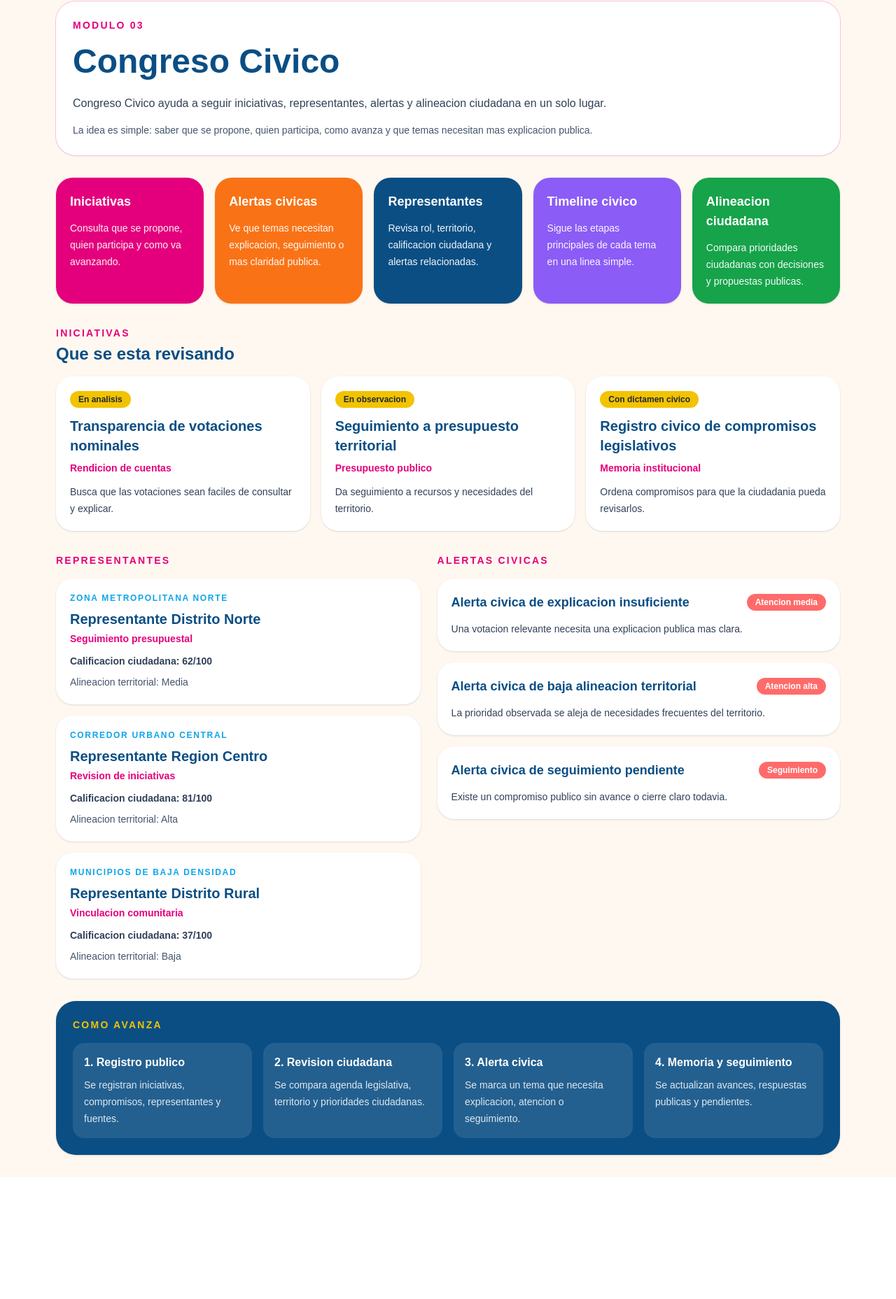
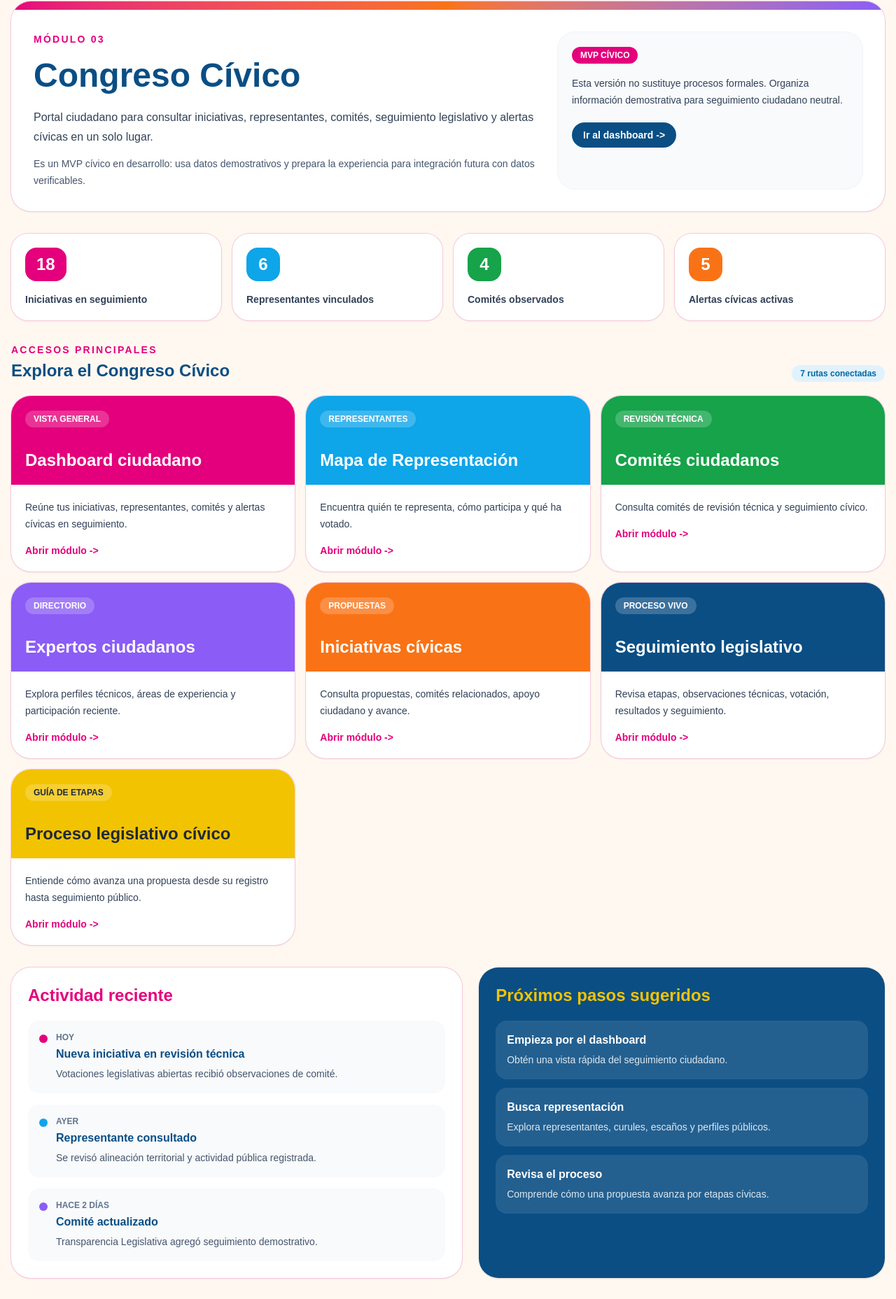
Before and after one commit to TecnocraciaParticipativaMexico/Plataforma, a Next.js app in the folder web/: page /congreso-civico in a window 1280 px wide. Shown: the part 137-1994 px from the top of the page at 70% size. Before the commit the page ends 1820 px from the top, so only its background shows below. Built offline with nearby package versions, Linux system fonts and the light colour scheme.

Commit message:
Consolidar portal de Congreso Cívico

```diff
--- a/web/app/congreso-civico/page.tsx
+++ b/web/app/congreso-civico/page.tsx
@@ -1,186 +1,241 @@
 import Link from "next/link";
-import {
-  alertasCongresoCivico,
-  iniciativasCongresoCivico,
-  propositoCongresoCivico,
-  representantesCongresoCivico,
-  timelineCongresoCivico,
-} from "../lib/congresoCivico";
 
-const estadoLabel = {
-  observacion: "En observacion",
-  analisis: "En analisis",
-  dictamen: "Con dictamen civico",
+type EstadoVisual = "loading" | "empty" | "error";
+
+type AccesoPortal = {
+  href: string;
+  titulo: string;
+  descripcion: string;
+  etiqueta: string;
+  color: string;
 };
 
-const alineacionLabel = {
-  alta: "Alta",
-  media: "Media",
-  baja: "Baja",
-};
-
-const severidadLabel = {
-  informativa: "Seguimiento",
-  media: "Atencion media",
-  alta: "Atencion alta",
-};
-
-const accesosCongresoCivico = [
+const accesosPortal: AccesoPortal[] = [
   {
-    href: "/congreso-civico/iniciativas",
-    titulo: "Iniciativas",
-    descripcion: "Consulta que se propone, quien participa y como va avanzando.",
+    href: "/congreso-civico/dashboard",
+    titulo: "Dashboard ciudadano",
+    descripcion: "Reúne tus iniciativas, representantes, comités y alertas cívicas en seguimiento.",
+    etiqueta: "Vista general",
     color: "bg-[#E4007C] text-white",
   },
   {
-    href: "/congreso-civico/alertas",
-    titulo: "Alertas civicas",
-    descripcion: "Ve que temas necesitan explicacion, seguimiento o mas claridad publica.",
+    href: "/congreso-civico/representacion",
+    titulo: "Mapa de Representación",
+    descripcion: "Encuentra quién te representa, cómo participa y qué ha votado.",
+    etiqueta: "Representantes",
+    color: "bg-[#0EA5E9] text-white",
+  },
+  {
+    href: "/congreso-civico/comites",
+    titulo: "Comités ciudadanos",
+    descripcion: "Consulta comités de revisión técnica y seguimiento cívico.",
+    etiqueta: "Revisión técnica",
+    color: "bg-[#16A34A] text-white",
+  },
+  {
+    href: "/congreso-civico/comites/expertos",
+    titulo: "Expertos ciudadanos",
+    descripcion: "Explora perfiles técnicos, áreas de experiencia y participación reciente.",
+    etiqueta: "Directorio",
+    color: "bg-[#8B5CF6] text-white",
+  },
+  {
+    href: "/congreso-civico/iniciativas",
+    titulo: "Iniciativas cívicas",
+    descripcion: "Consulta propuestas, comités relacionados, apoyo ciudadano y avance.",
+    etiqueta: "Propuestas",
     color: "bg-[#F97316] text-white",
   },
   {
-    href: "/congreso-civico/legisladores",
-    titulo: "Representantes",
-    descripcion: "Revisa rol, territorio, calificacion ciudadana y alertas relacionadas.",
+    href: "/congreso-civico/seguimiento",
+    titulo: "Seguimiento legislativo",
+    descripcion: "Revisa etapas, observaciones técnicas, votación, resultados y seguimiento.",
+    etiqueta: "Proceso vivo",
     color: "bg-[#0A4E84] text-white",
   },
   {
-    href: "/congreso-civico/timeline",
-    titulo: "Timeline civico",
-    descripcion: "Sigue las etapas principales de cada tema en una linea simple.",
-    color: "bg-[#8B5CF6] text-white",
+    href: "/congreso-civico/proceso-legislativo",
+    titulo: "Proceso legislativo cívico",
+    descripcion: "Entiende cómo avanza una propuesta desde su registro hasta seguimiento público.",
+    etiqueta: "Guía de etapas",
+    color: "bg-[#F2C300] text-[#1F2937]",
+  },
+];
+
+const metricasPortal = [
+  { label: "Iniciativas en seguimiento", valor: 18, clase: "bg-[#E4007C] text-white" },
+  { label: "Representantes vinculados", valor: 6, clase: "bg-[#0EA5E9] text-white" },
+  { label: "Comités observados", valor: 4, clase: "bg-[#16A34A] text-white" },
+  { label: "Alertas cívicas activas", valor: 5, clase: "bg-[#F97316] text-white" },
+] as const;
+
+const actividadReciente = [
+  {
+    titulo: "Nueva iniciativa en revisión técnica",
+    descripcion: "Votaciones legislativas abiertas recibió observaciones de comité.",
+    fecha: "Hoy",
+    color: "bg-[#E4007C]",
   },
   {
-    href: "/congreso-civico/alineacion",
-    titulo: "Alineacion ciudadana",
-    descripcion: "Compara prioridades ciudadanas con decisiones y propuestas publicas.",
-    color: "bg-[#16A34A] text-white",
+    titulo: "Representante consultado",
+    descripcion: "Se revisó alineación territorial y actividad pública registrada.",
+    fecha: "Ayer",
+    color: "bg-[#0EA5E9]",
   },
-] as const;
+  {
+    titulo: "Comité actualizado",
+    descripcion: "Transparencia Legislativa agregó seguimiento demostrativo.",
+    fecha: "Hace 2 días",
+    color: "bg-[#8B5CF6]",
+  },
+];
+
+const proximosPasos = [
+  {
+    titulo: "Empieza por el dashboard",
+    descripcion: "Obtén una vista rápida del seguimiento ciudadano.",
+    href: "/congreso-civico/dashboard",
+  },
+  {
+    titulo: "Busca representación",
+    descripcion: "Explora representantes, curules, escaños y perfiles públicos.",
+    href: "/congreso-civico/representacion",
+  },
+  {
+    titulo: "Revisa el proceso",
+    descripcion: "Comprende cómo una propuesta avanza por etapas cívicas.",
+    href: "/congreso-civico/proceso-legislativo",
+  },
+];
+
+const estadosVisuales: Record<EstadoVisual, { titulo: string; descripcion: string; clase: string }> = {
+  loading: {
+    titulo: "Cargando portal",
+    descripcion: "La información del Congreso Cívico se está preparando para consulta.",
+    clase: "bg-[#E0F2FE] text-[#0369A1]",
+  },
+  empty: {
+    titulo: "Sin información disponible",
+    descripcion: "Cuando existan módulos cívicos activos aparecerán en esta vista.",
+    clase: "bg-[#FFF1A8] text-[#0A4E84]",
+  },
+  error: {
+    titulo: "No se pudo mostrar el portal",
+    descripcion: "Esta vista usa datos demostrativos y no realiza conexión con servicios externos.",
+    clase: "bg-[#FCE7F3] text-[#BE185D]",
+  },
+};
 
 export default function CongresoCivicoPage() {
   return (
     <main className="min-h-screen bg-[#FFF8F0] text-[#0A4E84]">
-      <div className="mx-auto max-w-6xl px-4 py-8">
+      <div className="mx-auto max-w-7xl px-4 py-8">
         <Link href="/" className="mb-5 inline-block text-sm font-semibold text-[#E4007C]">
           {"<-"} Volver al inicio
         </Link>
 
-        <section className="mb-8 rounded-[28px] bg-white p-6 shadow-sm ring-1 ring-[#F7C9DD]">
-          <div className="mb-3 text-sm font-bold uppercase tracking-[0.16em] text-[#E4007C]">
-            Modulo 03
-          </div>
-          <h1 className="max-w-3xl text-4xl font-bold leading-tight md:text-5xl">
-            Congreso Civico
-          </h1>
+        <section className="mb-8 overflow-hidden rounded-[28px] bg-white shadow-sm ring-1 ring-[#F7C9DD]">
+          <div className="h-3 bg-gradient-to-r from-[#E4007C] via-[#F97316] via-[#F2C300] via-[#16A34A] via-[#0EA5E9] to-[#8B5CF6]" />
+          <div className="grid gap-6 p-6 lg:grid-cols-[1.25fr_0.75fr] lg:p-8">
+            <div>
+              <div className="mb-3 text-sm font-bold uppercase tracking-[0.16em] text-[#E4007C]">Módulo 03</div>
+              <h1 className="max-w-3xl text-4xl font-bold leading-tight md:text-5xl">Congreso Cívico</h1>
               <p className="mt-4 max-w-3xl text-base leading-7 text-slate-700">
-            {propositoCongresoCivico.titulo} ayuda a seguir iniciativas, representantes,
-            alertas y alineacion ciudadana en un solo lugar.
+                Portal ciudadano para consultar iniciativas, representantes, comités, seguimiento legislativo y alertas cívicas en un solo lugar.
               </p>
               <p className="mt-3 max-w-3xl text-sm leading-6 text-slate-600">
-            La idea es simple: saber que se propone, quien participa, como avanza y que temas
-            necesitan mas explicacion publica.
+                Es un MVP cívico en desarrollo: usa datos demostrativos y prepara la experiencia para integración futura con datos verificables.
               </p>
+            </div>
+            <aside className="rounded-[24px] bg-[#F8FAFC] p-5 ring-1 ring-slate-100">
+              <div className="inline-flex rounded-full bg-[#E4007C] px-3 py-1 text-xs font-bold uppercase text-white">MVP cívico</div>
+              <p className="mt-4 text-sm leading-6 text-slate-700">
+                Esta versión no sustituye procesos formales. Organiza información demostrativa para seguimiento ciudadano neutral.
+              </p>
+              <Link href="/congreso-civico/dashboard" className="mt-5 inline-flex rounded-full bg-[#0A4E84] px-4 py-2 text-sm font-bold text-white transition hover:bg-[#083E69]">
+                Ir al dashboard -&gt;
+              </Link>
+            </aside>
+          </div>
         </section>
 
-        <section className="mb-8 grid gap-4 md:grid-cols-2 xl:grid-cols-5">
-          {accesosCongresoCivico.map((acceso) => (
-            <Link
-              key={acceso.href}
-              href={acceso.href}
-              className={`${acceso.color} rounded-[24px] p-5 shadow-sm transition hover:-translate-y-0.5 hover:shadow-md`}
-            >
-              <div className="text-lg font-bold">{acceso.titulo}</div>
-              <p className="mt-3 text-sm leading-6 opacity-95">{acceso.descripcion}</p>
-            </Link>
+        <section className="mb-8 grid gap-4 md:grid-cols-2 xl:grid-cols-4">
+          {metricasPortal.map((metrica) => (
+            <article key={metrica.label} className="rounded-[24px] bg-white p-5 shadow-sm ring-1 ring-[#F7C9DD]">
+              <div className={`${metrica.clase} mb-4 inline-flex h-12 min-w-12 items-center justify-center rounded-2xl px-4 text-2xl font-bold`}>{metrica.valor}</div>
+              <div className="text-sm font-bold text-slate-700">{metrica.label}</div>
+            </article>
           ))}
         </section>
 
         <section className="mb-8">
-          <div className="mb-4 flex items-end justify-between gap-4">
+          <div className="mb-5 flex flex-wrap items-end justify-between gap-4">
             <div>
-              <div className="text-sm font-bold uppercase tracking-[0.16em] text-[#E4007C]">
-                Iniciativas
+              <div className="text-sm font-bold uppercase tracking-[0.16em] text-[#E4007C]">Accesos principales</div>
+              <h2 className="mt-1 text-2xl font-bold">Explora el Congreso Cívico</h2>
             </div>
-              <h2 className="mt-1 text-2xl font-bold">Que se esta revisando</h2>
-            </div>
+            <span className="rounded-full bg-[#E0F2FE] px-3 py-1 text-xs font-bold text-[#0369A1]">7 rutas conectadas</span>
           </div>
 
-          <div className="grid gap-4 md:grid-cols-3">
-            {iniciativasCongresoCivico.map((iniciativa, index) => (
-              <article key={iniciativa.id} className="rounded-[24px] bg-white p-5 shadow-sm">
-                <div className="mb-3 inline-flex rounded-full bg-[#F2C300] px-3 py-1 text-xs font-bold text-[#1F2937]">
-                  {estadoLabel[iniciativa.estado]}
+          <div className="grid gap-4 md:grid-cols-2 xl:grid-cols-3">
+            {accesosPortal.map((acceso) => (
+              <Link key={acceso.href} href={acceso.href} className="group overflow-hidden rounded-[28px] bg-white shadow-sm ring-1 ring-[#F7C9DD] transition hover:-translate-y-0.5 hover:shadow-md">
+                <div className={`${acceso.color} p-5`}>
+                  <span className="mb-8 inline-flex rounded-full bg-white/20 px-3 py-1 text-xs font-bold uppercase">{acceso.etiqueta}</span>
+                  <h3 className="text-2xl font-bold leading-tight">{acceso.titulo}</h3>
                 </div>
-                <h3 className="text-xl font-bold text-[#0A4E84]">{iniciativa.titulo}</h3>
-                <p className="mt-2 text-sm font-semibold text-[#E4007C]">{iniciativa.tema}</p>
-                <p className="mt-3 text-sm leading-6 text-slate-700">
-                  {index === 0
-                    ? "Busca que las votaciones sean faciles de consultar y explicar."
-                    : index === 1
-                      ? "Da seguimiento a recursos y necesidades del territorio."
-                      : "Ordena compromisos para que la ciudadania pueda revisarlos."}
-                </p>
-              </article>
+                <div className="p-5">
+                  <p className="text-sm leading-6 text-slate-700">{acceso.descripcion}</p>
+                  <div className="mt-4 text-sm font-bold text-[#E4007C]">Abrir módulo -&gt;</div>
+                </div>
+              </Link>
             ))}
           </div>
         </section>
 
-        <section className="mb-8 grid gap-6 lg:grid-cols-[0.95fr_1.05fr]">
+        <section className="mb-8 grid gap-6 lg:grid-cols-[1fr_0.9fr]">
+          <article className="rounded-[28px] bg-white p-6 shadow-sm ring-1 ring-[#F7C9DD]">
+            <h2 className="text-2xl font-bold text-[#E4007C]">Actividad reciente</h2>
+            <div className="mt-5 space-y-4">
+              {actividadReciente.map((actividad) => (
+                <div key={actividad.titulo} className="flex gap-3 rounded-2xl bg-[#F8FAFC] p-4">
+                  <div className={`${actividad.color} mt-1 h-3 w-3 shrink-0 rounded-full`} />
                   <div>
-            <div className="mb-4 text-sm font-bold uppercase tracking-[0.16em] text-[#E4007C]">
-              Representantes
+                    <div className="text-xs font-bold uppercase text-slate-500">{actividad.fecha}</div>
+                    <h3 className="mt-1 font-bold text-[#0A4E84]">{actividad.titulo}</h3>
+                    <p className="mt-1 text-sm leading-6 text-slate-600">{actividad.descripcion}</p>
                   </div>
-            <div className="space-y-4">
-              {representantesCongresoCivico.map((representante) => (
-                <article key={representante.id} className="rounded-[24px] bg-white p-5 shadow-sm">
-                  <div className="text-xs font-bold uppercase tracking-[0.14em] text-[#0EA5E9]">
-                    {representante.territorio}
                 </div>
-                  <h3 className="mt-2 text-xl font-bold">{representante.nombre}</h3>
-                  <p className="mt-1 text-sm font-semibold text-[#E4007C]">{representante.rol}</p>
-                  <p className="mt-3 text-sm font-bold text-slate-700">
-                    Calificacion ciudadana: {representante.indiceAlineacionCiudadana}/100
-                  </p>
-                  <p className="mt-2 text-sm leading-6 text-slate-600">
-                    Alineacion territorial: {alineacionLabel[representante.alineacionTerritorial]}
-                  </p>
-                </article>
               ))}
             </div>
-          </div>
+          </article>
 
-          <div>
-            <div className="mb-4 text-sm font-bold uppercase tracking-[0.16em] text-[#E4007C]">
-              Alertas civicas
-            </div>
-            <div className="space-y-4">
-              {alertasCongresoCivico.map((alerta) => (
-                <article key={alerta.id} className="rounded-[24px] bg-white p-5 shadow-sm">
-                  <div className="flex items-center justify-between gap-3">
-                    <h3 className="text-lg font-bold">{alerta.tipo}</h3>
-                    <span className="rounded-full bg-[#FF6B6B] px-3 py-1 text-xs font-bold text-white">
-                      {severidadLabel[alerta.severidad]}
-                    </span>
-                  </div>
-                  <p className="mt-3 text-sm leading-6 text-slate-700">{alerta.descripcion}</p>
-                </article>
+          <article className="rounded-[28px] bg-[#0A4E84] p-6 text-white shadow-sm">
+            <h2 className="text-2xl font-bold text-[#F2C300]">Próximos pasos sugeridos</h2>
+            <div className="mt-5 space-y-3">
+              {proximosPasos.map((paso) => (
+                <Link key={paso.href} href={paso.href} className="block rounded-2xl bg-white/10 p-4 transition hover:bg-white/15">
+                  <div className="font-bold">{paso.titulo}</div>
+                  <p className="mt-1 text-sm leading-6 text-white/85">{paso.descripcion}</p>
+                </Link>
               ))}
             </div>
-          </div>
+          </article>
         </section>
 
-        <section className="rounded-[28px] bg-[#0A4E84] p-6 text-white shadow-sm">
-          <div className="mb-4 text-sm font-bold uppercase tracking-[0.16em] text-[#F2C300]">
-            Como avanza
+        <section className="rounded-[28px] bg-white p-6 shadow-sm ring-1 ring-[#F7C9DD]">
+          <h2 className="text-xl font-bold text-[#E4007C]">Estados de interfaz</h2>
+          <div className="mt-4 grid gap-3 md:grid-cols-3">
+            {(Object.keys(estadosVisuales) as EstadoVisual[]).map((tipo) => {
+              const estado = estadosVisuales[tipo];
+              return (
+                <div key={tipo} className="rounded-2xl bg-[#F8FAFC] p-4">
+                  <span className={`${estado.clase} inline-flex rounded-full px-3 py-1 text-xs font-bold uppercase`}>{tipo}</span>
+                  <div className="mt-3 font-bold text-[#0A4E84]">{estado.titulo}</div>
+                  <p className="mt-1 text-sm leading-6 text-slate-600">{estado.descripcion}</p>
                 </div>
-          <div className="grid gap-4 md:grid-cols-4">
-            {timelineCongresoCivico.map((item) => (
-              <div key={item.id} className="rounded-2xl bg-white/10 p-4">
-                <h3 className="font-bold">{item.fase}</h3>
-                <p className="mt-2 text-sm leading-6 text-white/85">{item.descripcion}</p>
-              </div>
-            ))}
+              );
+            })}
           </div>
         </section>
       </div>
```
Lines whose indentation alone changed are shown as unchanged.
